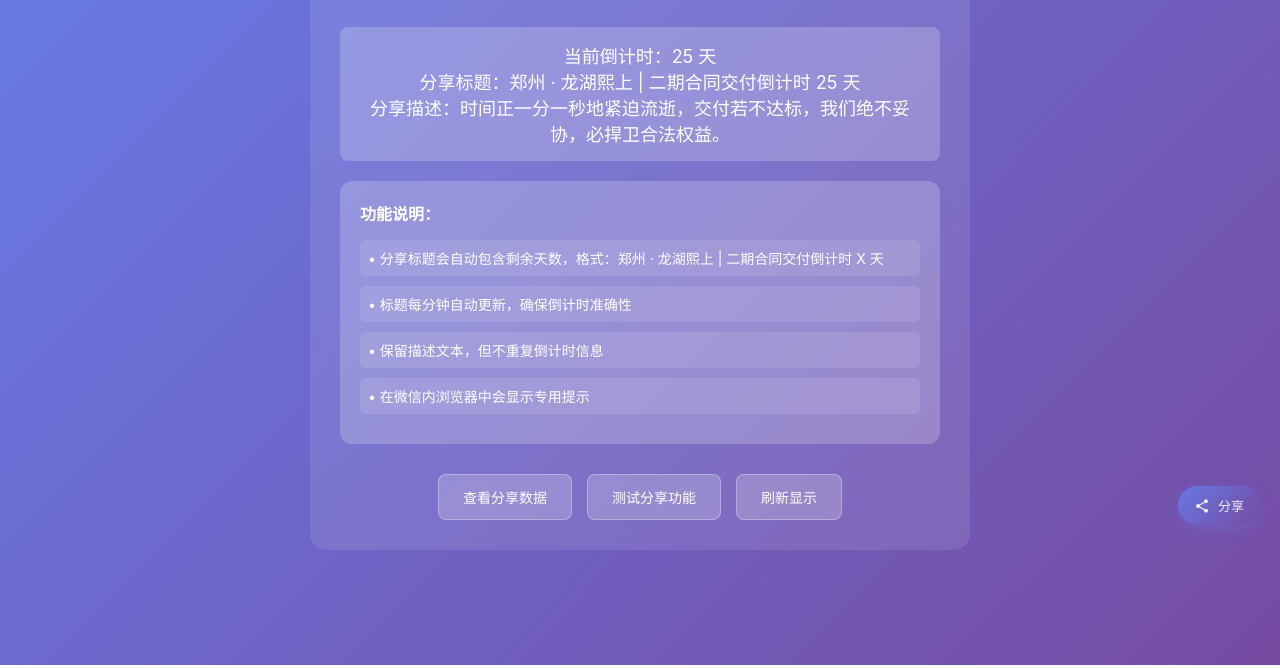
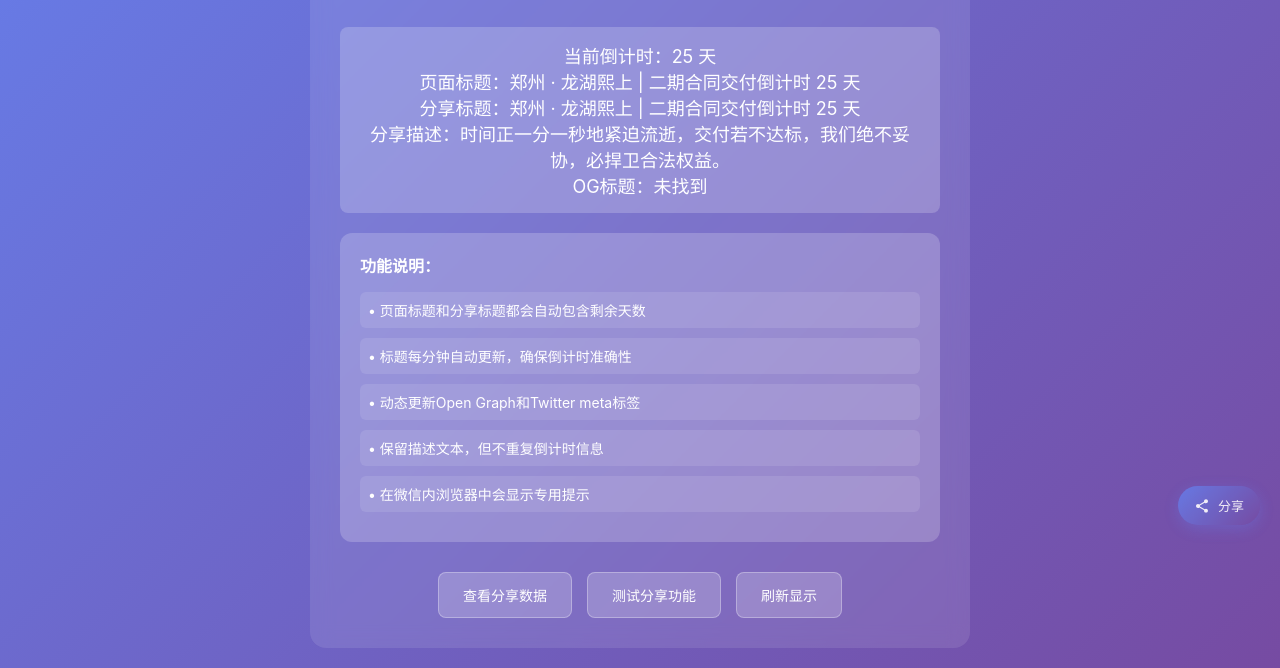
Before and after one commit to damimax/damimax.github.io, a website: page test-dynamic-title.html in a window 1280 px wide. Shown: the part 175-843 px from the top of the page. Drawn offline with Linux system fonts and the light colour scheme.

Commit message:
feat：优化分享文案

```diff
--- a/js/share.js
+++ b/js/share.js
@@ -28,6 +28,9 @@
       this.shareData.title = '郑州 · 龙湖熙上 | 二期合同交付期限已到';
       this.shareData.text = '时间正一分一秒地紧迫流逝，交付若不达标，我们绝不妥协，必捍卫合法权益。';
     }
+
+    // 动态更新页面标题和meta标签
+    this.updatePageMeta();
   }
 
   init() {
@@ -648,6 +651,56 @@
       this.updateShareData();
       this.updateTooltipDisplay();
     }, 60000); // 60秒 = 1分钟
+
+    // 页面加载后立即更新一次
+    setTimeout(() => {
+      this.updateShareData();
+    }, 1000); // 1秒后更新，确保页面完全加载
+  }
+
+  /**
+   * 更新页面meta标签和标题
+   */
+  updatePageMeta() {
+    const remainingDays = this.getRemainingDays();
+    let titleText, ogTitle, ogDescription;
+
+    if (remainingDays > 0) {
+      titleText = `郑州 · 龙湖熙上 | 二期合同交付倒计时 ${remainingDays} 天`;
+      ogTitle = `郑州 · 龙湖熙上 | 二期合同交付倒计时 ${remainingDays} 天`;
+      ogDescription = `时间正一分一秒地紧迫流逝，交付若不达标，我们绝不妥协，必捍卫合法权益。距离交付日期仅剩 ${remainingDays} 天。`;
+    } else {
+      titleText = '郑州 · 龙湖熙上 | 二期合同交付期限已到';
+      ogTitle = '郑州 · 龙湖熙上 | 二期合同交付期限已到';
+      ogDescription = '时间正一分一秒地紧迫流逝，交付若不达标，我们绝不妥协，必捍卫合法权益。';
+    }
+
+    // 更新页面标题
+    document.title = titleText;
+
+    // 更新Open Graph标题
+    let ogTitleMeta = document.querySelector('meta[property="og:title"]');
+    if (ogTitleMeta) {
+      ogTitleMeta.setAttribute('content', ogTitle);
+    }
+
+    // 更新Open Graph描述
+    let ogDescMeta = document.querySelector('meta[property="og:description"]');
+    if (ogDescMeta) {
+      ogDescMeta.setAttribute('content', ogDescription);
+    }
+
+    // 更新Twitter标题
+    let twitterTitleMeta = document.querySelector('meta[name="twitter:title"]');
+    if (twitterTitleMeta) {
+      twitterTitleMeta.setAttribute('content', ogTitle);
+    }
+
+    // 更新Twitter描述
+    let twitterDescMeta = document.querySelector('meta[name="twitter:description"]');
+    if (twitterDescMeta) {
+      twitterDescMeta.setAttribute('content', ogDescription);
+    }
   }
 
   /**
--- a/test-dynamic-title.html
+++ b/test-dynamic-title.html
@@ -101,14 +101,17 @@
 
         <div class="countdown-display">
             <div>当前倒计时：<span id="currentCountdown">计算中...</span></div>
+            <div>页面标题：<span id="pageTitle">加载中...</span></div>
             <div>分享标题：<span id="shareTitle">加载中...</span></div>
             <div>分享描述：<span id="shareText">加载中...</span></div>
+            <div>OG标题：<span id="ogTitle">加载中...</span></div>
         </div>
 
         <div class="share-info">
             <div class="info-title">功能说明：</div>
-            <div class="info-item">• 分享标题会自动包含剩余天数，格式：郑州 · 龙湖熙上 | 二期合同交付倒计时 X 天</div>
+            <div class="info-item">• 页面标题和分享标题都会自动包含剩余天数</div>
             <div class="info-item">• 标题每分钟自动更新，确保倒计时准确性</div>
+            <div class="info-item">• 动态更新Open Graph和Twitter meta标签</div>
             <div class="info-item">• 保留描述文本，但不重复倒计时信息</div>
             <div class="info-item">• 在微信内浏览器中会显示专用提示</div>
         </div>
@@ -131,14 +134,21 @@
 
         function updateDisplay() {
             const currentCountdown = document.getElementById('currentCountdown');
+            const pageTitle = document.getElementById('pageTitle');
             const shareTitle = document.getElementById('shareTitle');
             const shareText = document.getElementById('shareText');
+            const ogTitle = document.getElementById('ogTitle');
 
             if (shareManager) {
                 const remainingDays = shareManager.getRemainingDays();
                 currentCountdown.textContent = `${remainingDays} 天`;
+                pageTitle.textContent = document.title;
                 shareTitle.textContent = shareManager.shareData.title;
                 shareText.textContent = shareManager.shareData.text;
+
+                // 获取OG标题
+                const ogTitleMeta = document.querySelector('meta[property="og:title"]');
+                ogTitle.textContent = ogTitleMeta ? ogTitleMeta.getAttribute('content') : '未找到';
             }
         }
 
```
Also changed, not shown: 分享功能修复说明.md (+4 -1 lines).
